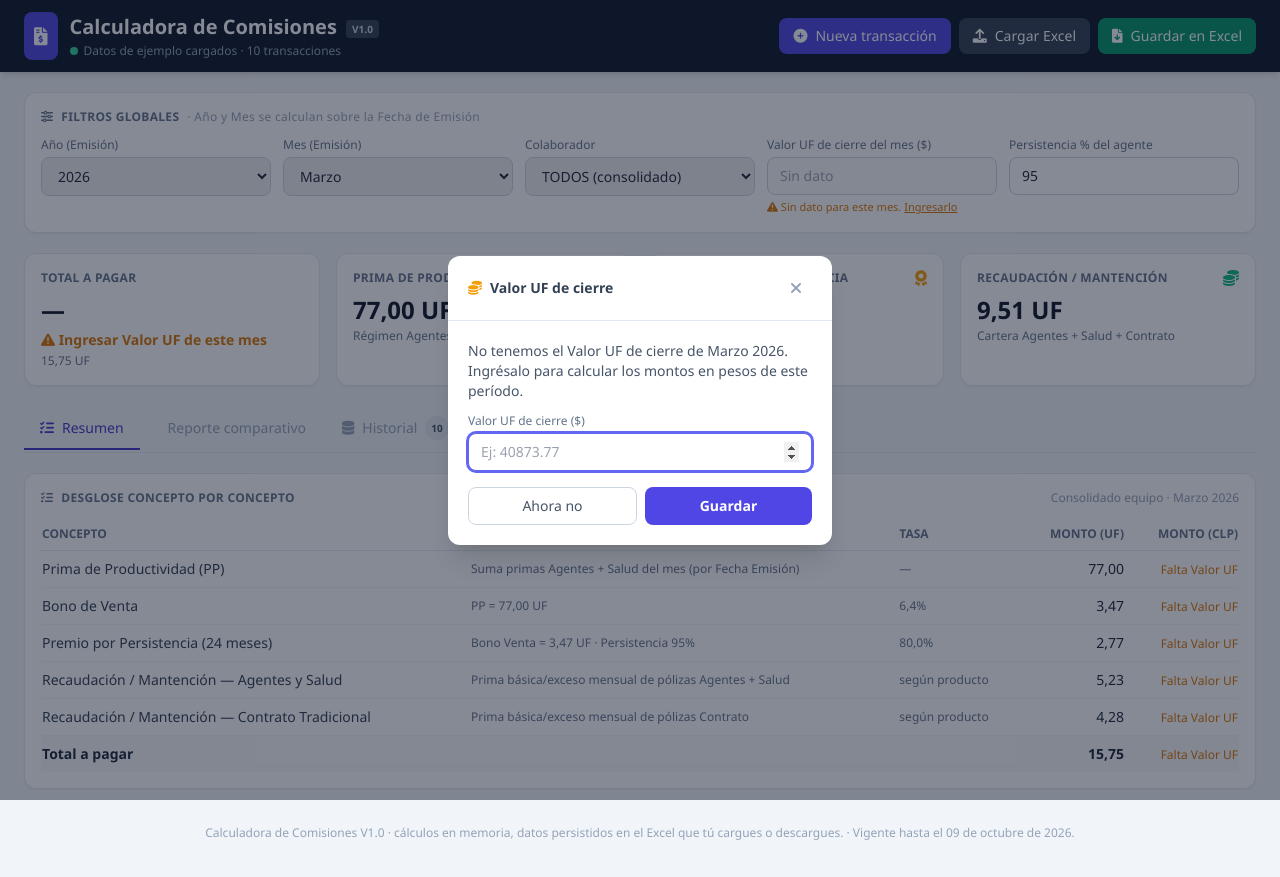
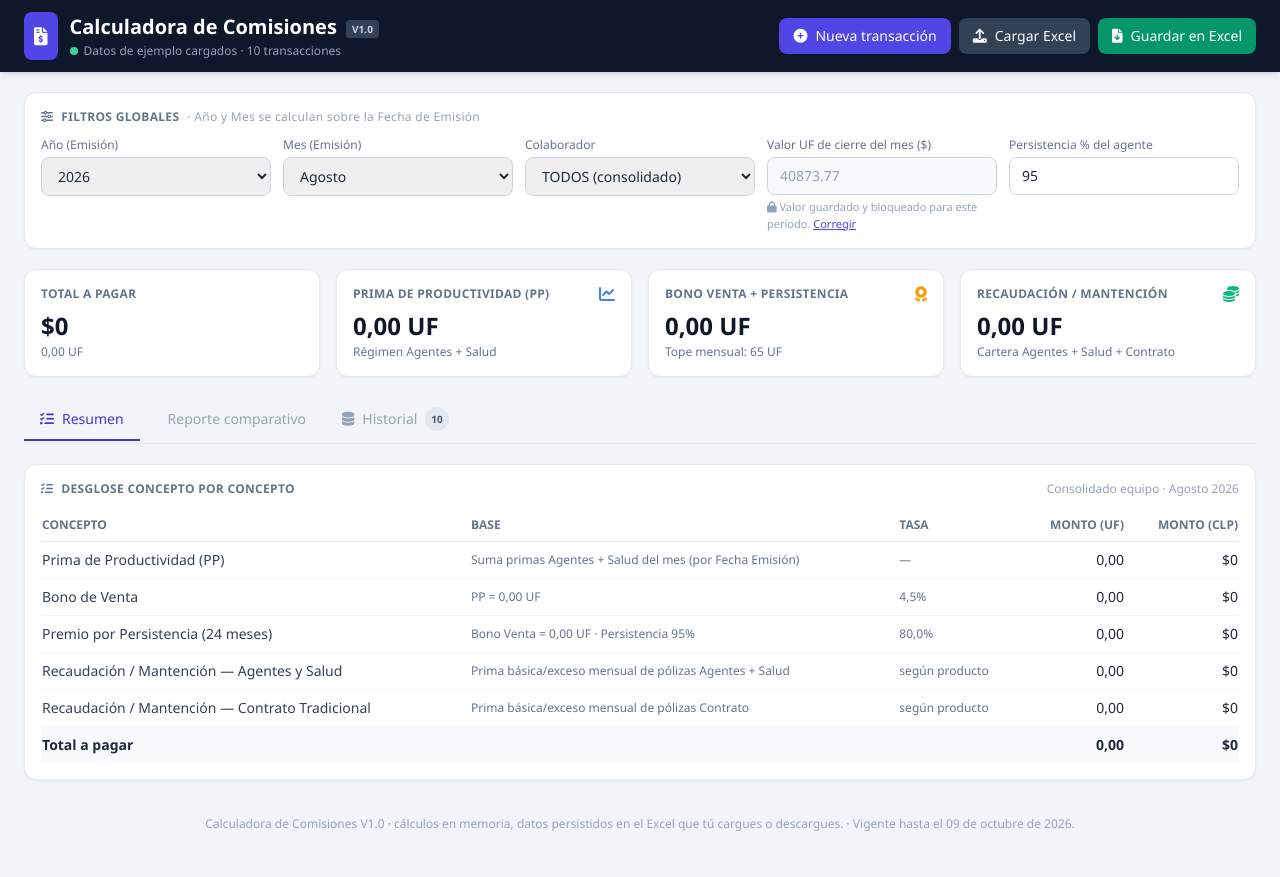
Before and after one commit to jlbenaventen/Calculadora_de_comisiones, a plain HTML site: page index.html in a window 1280 px wide. Drawn offline with nearby package versions, Linux system fonts and the light colour scheme; some icons are missing.

Commit message:
Add files via upload

```diff
--- a/index.html
+++ b/index.html
@@ -518,9 +518,12 @@
 ];
 
 /* ==================== ESTADO / FILTROS ==================== */
+// Año/Mes de filtro parten siempre en el mes en curso (fecha real del computador del usuario
+// al abrir el archivo), no en un valor fijo.
+const hoy = new Date();
 let filtros = {
-  anio: 2026,
-  mes: 3,
+  anio: hoy.getFullYear(),
+  mes: hoy.getMonth() + 1,
   colaborador: "TODOS",
   persistencia: 95
 };
@@ -680,7 +683,8 @@
 
 /* ==================== POBLAR SELECTS ==================== */
 function anosDisponibles(){
-  const set = new Set([2026, 2027]);
+  const anioActual = new Date().getFullYear();
+  const set = new Set([anioActual - 1, anioActual, anioActual + 1]);
   transactions.forEach(t => { if(t.anio != null) set.add(Number(t.anio)); });
   return Array.from(set).sort((a,b) => a-b);
 }
```
